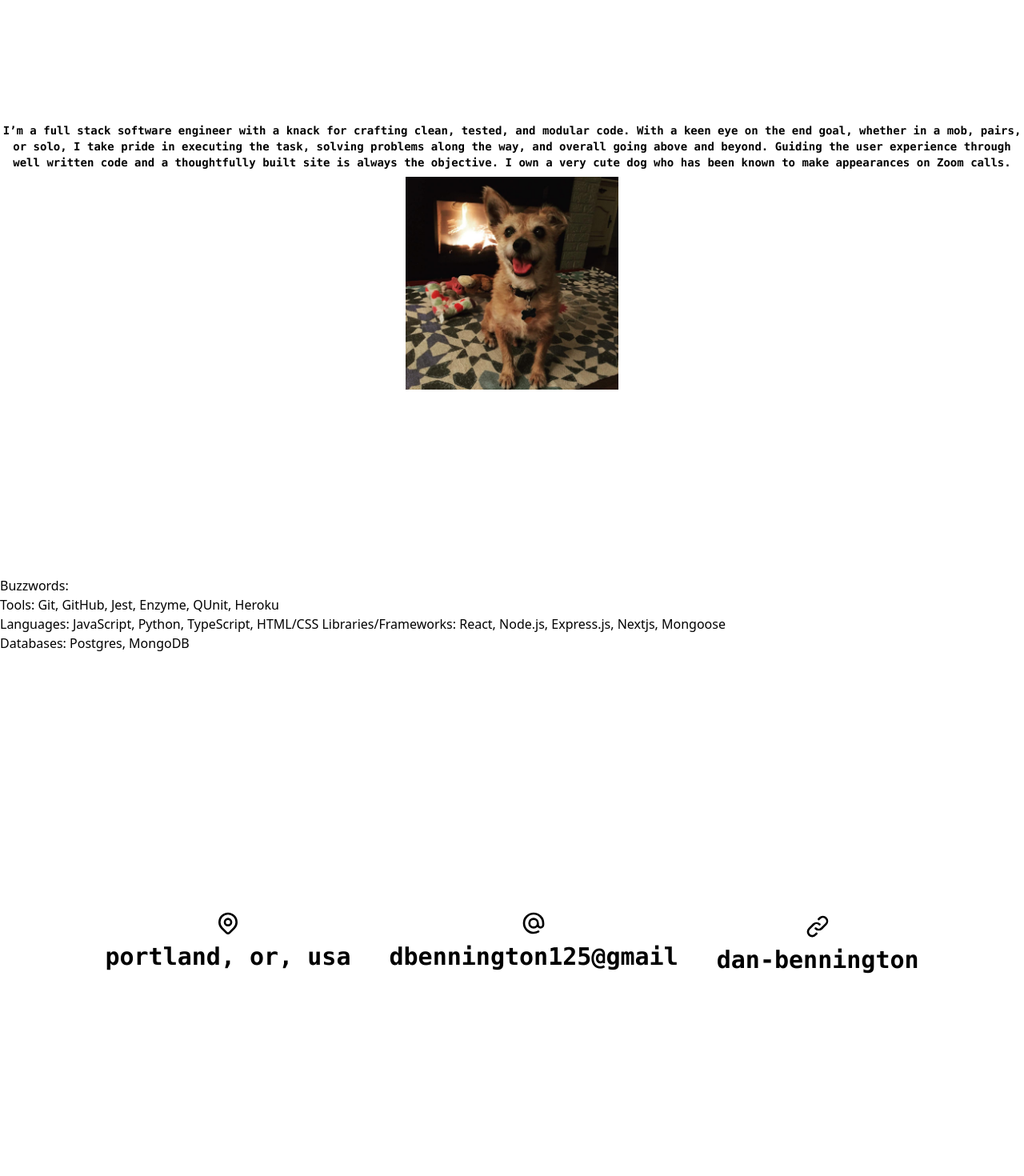
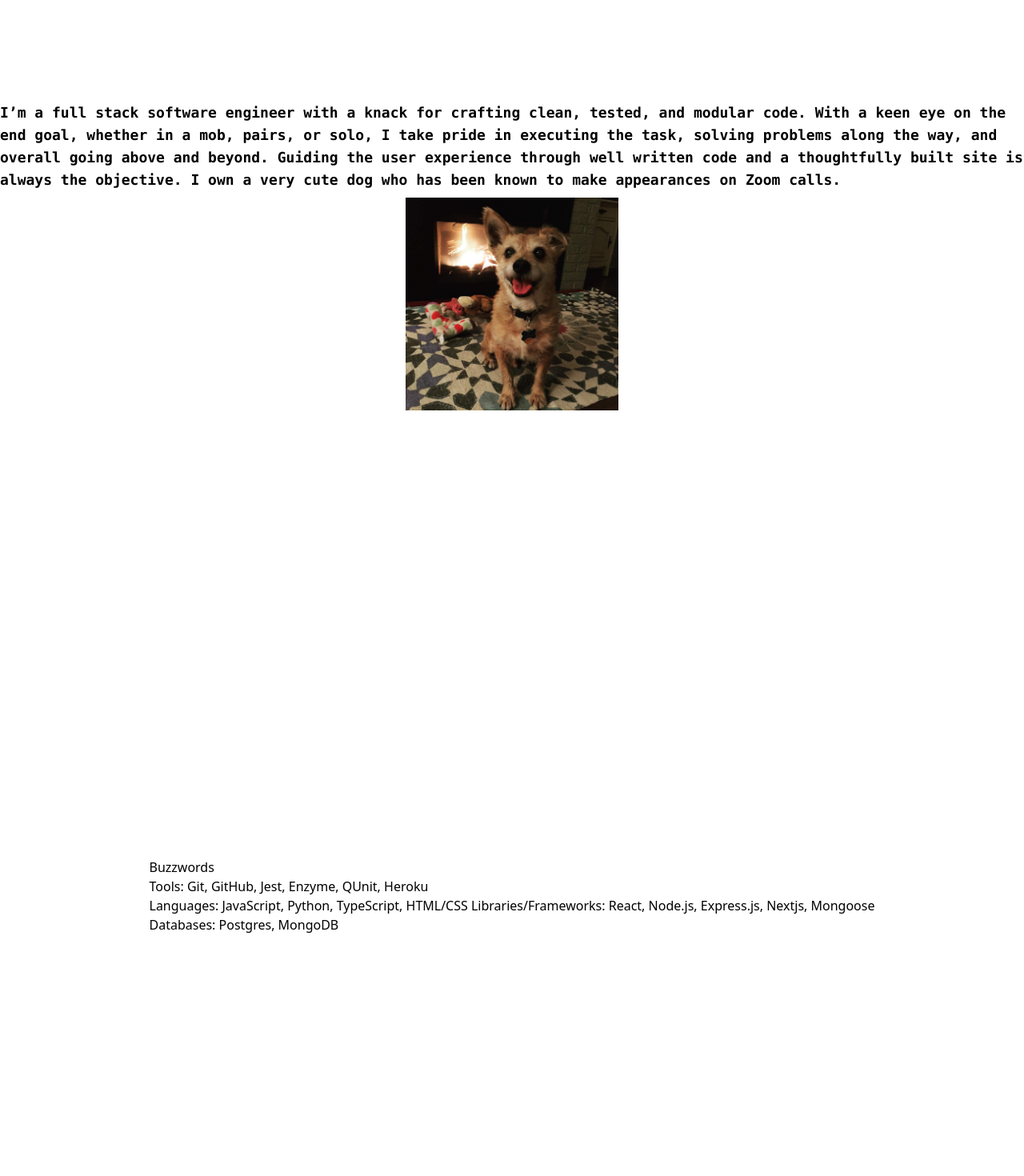
Before and after one commit to dbennin125/site-tailwind, a React (Create React App) app: page / in a window 1280 px wide. Shown: the part 960-2430 px from the top of the page at 80% size. Built offline with nearby package versions, Linux system fonts and the light colour scheme.

Commit message:
sticky fixed

```diff
--- a/src/componets/Contact.jsx
+++ b/src/componets/Contact.jsx
@@ -11,7 +11,7 @@ export const Contact = () => {
     >
       <ul
         className="bg-white flex
-        h-20
+        h-screen
         flex-col justify-center items-center
         lg:flex-row justify-center items-center
         "
@@ -38,7 +38,7 @@ export const Contact = () => {
               d="M15 11a3 3 0 11-6 0 3 3 0 016 0z"
             />
           </svg>
-          <h1 className="contact-font">portland, or, usa</h1>
+          <h1 className="contact-font text-left">portland, or, usa</h1>
         </li>
         <li className="contact-card xl:mr-12 ml:12 flex-shrink-0 lg:mr-12 ml-12">
           <svg
@@ -59,7 +59,7 @@ export const Contact = () => {
             <a
               href="mailto:dbennington125@gmail.com"
               alt="link to email:dbennington125@gmail.com"
-              className="contact-font"
+              className="contact-font text-left"
             >
               dbennington125@gmail
             </a>
@@ -83,9 +83,9 @@ export const Contact = () => {
           <a
             href="https://www.linkedin.com/in/dan-bennington/"
             alt="link to LinkedIn:https://www.linkedin.com/in/dan-bennington/"
-            className="contact-font"
+            className="contact-font text-left"
           >
-            dan-bennington
+            in/dan-bennington
           </a>
         </li>
       </ul>
--- a/src/componets/Dropdown.jsx
+++ b/src/componets/Dropdown.jsx
@@ -43,7 +43,7 @@ export const Dropdown = ({ isOpen, toggle }) => {
         activeClass="active"
         spy={true}
         smooth={true}
-        offset={0}
+        offset={-230}
         duration={500}
         onClick={toggle}
         className="p-4 cursor-pointer"
--- a/src/componets/NavBar.jsx
+++ b/src/componets/NavBar.jsx
@@ -6,7 +6,7 @@ export const NavBar = ({ toggle }) => {
   //maybe too much for site
   //hover:bg-purple-700 focus:outline-none focus:ring-2 focus:ring-purple-600 focus:ring-opacity-50 sticky z-40 top-16
   return (
-    <div className="sticky z-40 top-0">
+    <div className="bg-white sticky z-40 top-0">
       <nav
         className="font-mono flex justify-between items-center h-20 bg-#FEFEFE text-#000000 shadow-md z-40"
         role="navigation"
--- a/src/componets/Tech.jsx
+++ b/src/componets/Tech.jsx
@@ -3,9 +3,9 @@ import React from "react";
 export const Tech = () => {
   return (
     <>
-      <div id="tech">
+      <div className="h-screen center-content " id="tech">
         <h2>
-          Buzzwords:
+          Buzzwords
           <p>Tools: Git, GitHub, Jest, Enzyme, QUnit, Heroku</p>
           <p>
             Languages: JavaScript, Python, TypeScript, HTML/CSS
--- a/src/index.css
+++ b/src/index.css
@@ -7,11 +7,11 @@
 }
 
 .contact-font {
-  @apply font-mono lg:text-3xl md:text-4xl sm:text-3xl font-black text-2xl;
+  @apply font-mono text-center lg:text-3xl md:text-4xl sm:text-3xl font-black text-2xl;
 }
 
 .about-font {
-  @apply font-mono text-center font-black md:text-sm;
+  @apply font-mono font-black lg:text-lg;
 }
 
 .center-content {
@@ -19,7 +19,7 @@
 }
 
 a:link:active {
-  color: red;
+  color: purple;
 }
 
 address {
```
Also changed, not shown: 1 other file (tests, documents, lock files or other folders).
